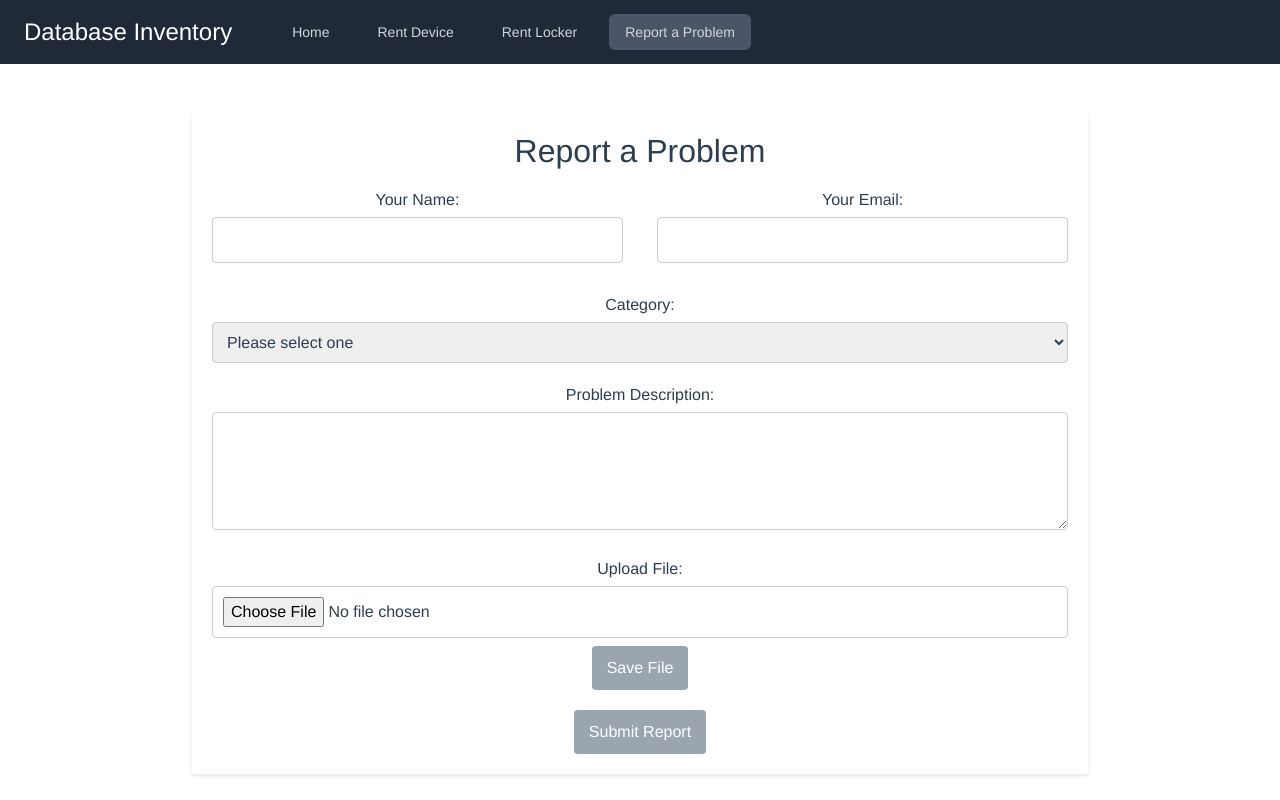
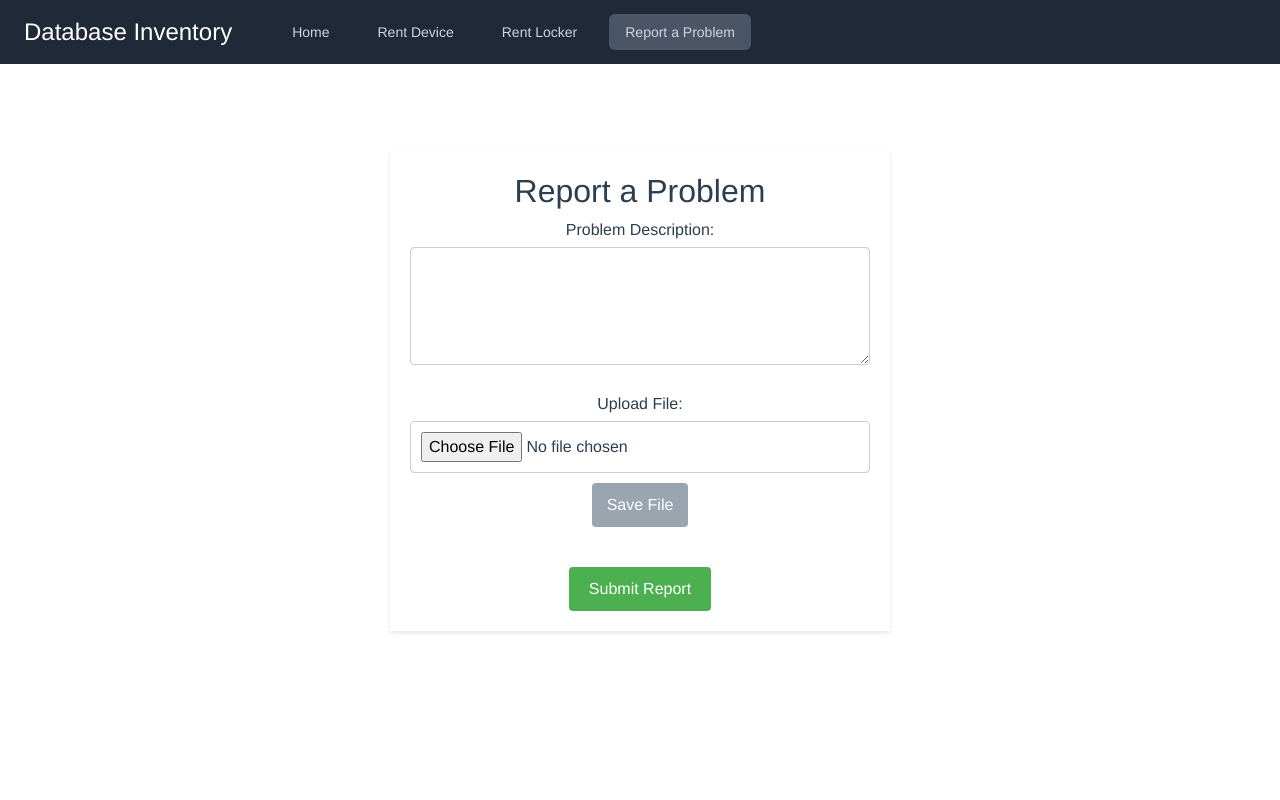
Before and after one commit to kekkeller/inventory_database_frontend, a Vue app: page /reportProblem in a window 1280 px wide. Built offline with nearby package versions, Linux system fonts and the light colour scheme; sample sign-in values are in the browser's storage.

Commit message:
refactor vue , adding backend options with axios

```diff
--- a/src/components/report_problem.vue
+++ b/src/components/report_problem.vue
@@ -1,37 +1,17 @@
 <template>
   <div class="report-container">
     <h2>Report a Problem</h2>
-    <form @submit.prevent="submitReport">
-      <div class="form-row">
-        <div class="form-group half-width">
-          <label for="name">Your Name:</label>
-          <input type="text" id="name" v-model="report.name" required>
-        </div>
-        <div class="form-group half-width">
-          <label for="email">Your Email:</label>
-          <input type="email" id="email" v-model="report.email" required>
-        </div>
-      </div>
-      <div class="form-group">
-        <label for="categories">Category:</label>
-        <select id="categories" v-model="report.category" required>
-          <option disabled value="">Please select one</option>
-          <option>Hardware Issue</option>
-          <option>Software Issue</option>
-          <option>Network Problem</option>
-          <option>Other</option>
-        </select>
-      </div>
+    <form @submit.prevent="submitReport" class="form-container">
       <div class="form-group">
         <label for="description">Problem Description:</label>
         <textarea id="description" v-model="report.description" rows="4" required></textarea>
       </div>
       <div class="form-group">
         <label for="file">Upload File:</label>
-        <input type="file" id="file" @change="handleFileUpload">
-        <button type="button" class="mt-2" @click="saveFile">Save File</button>
+        <input type="file" id="file" @change="handleFileUpload" required>
+        <button type="button" class="btn-file-upload" @click="saveFile">Save File</button>
       </div>
-      <button type="submit">Submit Report</button>
+      <button type="submit" class="submit-btn">Submit Report</button>
     </form>
   </div>
 </template>
@@ -43,23 +23,30 @@ export default defineComponent({
   name: 'ReportProblem',
   setup() {
     const report = ref({
-      name: '',
-      email: '',
-      category: '',
       description: '',
+      name: 'User 1',
+      email: 'email123',
+      file: null
     });
 
-    const handleFileUpload = (event: Event) => {
-      console.log('File selected:');
+    const handleFileUpload = event => {
+      report.value.file = event.target.files[0];  // store the file in the report object
+      if (report.value.file) {
+        console.log('File selected:', report.value.file.name);
+      }
     };
 
     const saveFile = () => {
-      console.log('File "saved"');
+      console.log('File "saved"', report.value.file);  // Log the saved file, here you might implement actual file saving logic
     };
 
     const submitReport = () => {
+      if (!report.value.description || !report.value.file) {
+        console.log('Description or file is missing!');
+        return;
+      }
       console.log('Report submitted:', report.value);
-      report.value = { name: '', email: '', category: '', description: '' };
+      report.value = { description: '', file: null }; // Reset the form after submission
     };
 
     return { report, submitReport, handleFileUpload, saveFile };
@@ -67,26 +54,70 @@ export default defineComponent({
 });
 </script>
 
+<!--<script lang="ts">-->
+<!--import { defineComponent, ref } from 'vue';-->
+<!--import axios from 'axios'; // Stelle sicher, dass axios importiert wird-->
+
+<!--export default defineComponent({-->
+<!--  name: 'ReportProblem',-->
+<!--  setup() {-->
+<!--    const report = ref({-->
+<!--      description: '',-->
+<!--      file: null-->
+<!--    });-->
+
+<!--    const handleFileUpload = event => {-->
+<!--      report.value.file = event.target.files[0];-->
+<!--      if (report.value.file) {-->
+<!--        console.log('File selected:', report.value.file.name);-->
+<!--      }-->
+<!--    };-->
+
+<!--    const submitReport = async () => {-->
+<!--      if (!report.value.description || !report.value.file) {-->
+<!--        console.log('Description or file is missing!');-->
+<!--        return;-->
+<!--      }-->
+
+<!--      const formData = new FormData();-->
+<!--      formData.append('description', report.value.description);-->
+<!--      formData.append('file', report.value.file);-->
+
+<!--      try {-->
+<!--        const response = await axios.post('http://your-backend-url.com/api/report', formData, {-->
+<!--          headers: {-->
+<!--            'Content-Type': 'multipart/form-data'-->
+<!--          }-->
+<!--        });-->
+<!--        console.log('Response:', response.data);-->
+<!--        report.value = { description: '', file: null }; // Reset the form after submission-->
+<!--      } catch (error) {-->
+<!--        console.error('Error submitting report:', error);-->
+<!--      }-->
+<!--    };-->
+
+<!--    return { report, submitReport, handleFileUpload };-->
+<!--  },-->
+<!--});-->
+<!--</script>-->
+
 <style>
 .report-container {
-  max-width: 70%;
-  margin: auto;
+  max-width: 500px;
+  margin: 40px auto;
   padding: 20px;
   box-shadow: 0 2px 4px rgba(0, 0, 0, 0.1);
 }
 
-.form-row {
+.form-container {
   display: flex;
-  justify-content: space-between;
-}
-
-.half-width {
-  width: 48%; /* Adjusts for margin/padding */
+  flex-direction: column;
+  align-items: center;
 }
 
 .form-group {
+  width: 100%; /* Full width */
   margin-bottom: 20px;
-  margin-top: 10px;
 }
 
 .form-group label {
@@ -94,25 +125,39 @@ export default defineComponent({
   margin-bottom: 5px;
 }
 
-.form-group input,
-.form-group textarea,
-.form-group select {
-  width: 100%;
+.form-group input[type="file"],
+.form-group textarea {
+  width: 100%; /* Ensures the input and textarea are full width */
   padding: 10px;
   border: 1px solid #ccc;
   border-radius: 4px;
 }
 
-button[type="submit"], button[type="button"] {
+.btn-file-upload {
   background-color: #9ba5af;
   color: white;
   padding: 10px 15px;
   border: none;
   border-radius: 4px;
   cursor: pointer;
+  margin-top: 10px;
 }
 
-button[type="submit"]:hover, button[type="button"]:hover {
+.btn-file-upload:hover {
   background-color: #509a21;
 }
+
+.submit-btn {
+  background-color: #4CAF50; /* Green */
+  color: white;
+  padding: 10px 20px;
+  border: none;
+  border-radius: 4px;
+  cursor: pointer;
+  margin-top: 20px; /* Added margin for spacing */
+}
+
+.submit-btn:hover {
+  background-color: #45a049;
+}
 </style>
```
